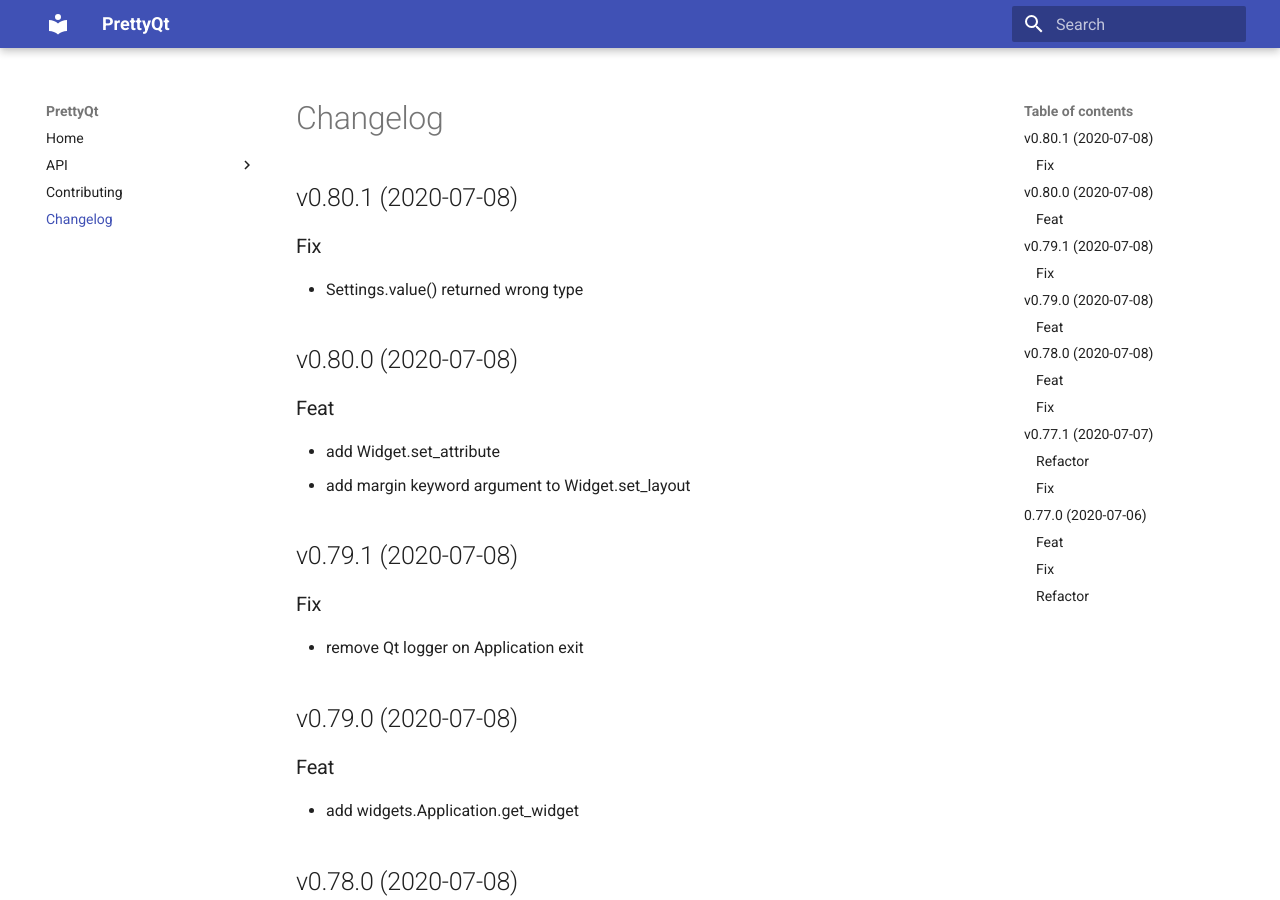
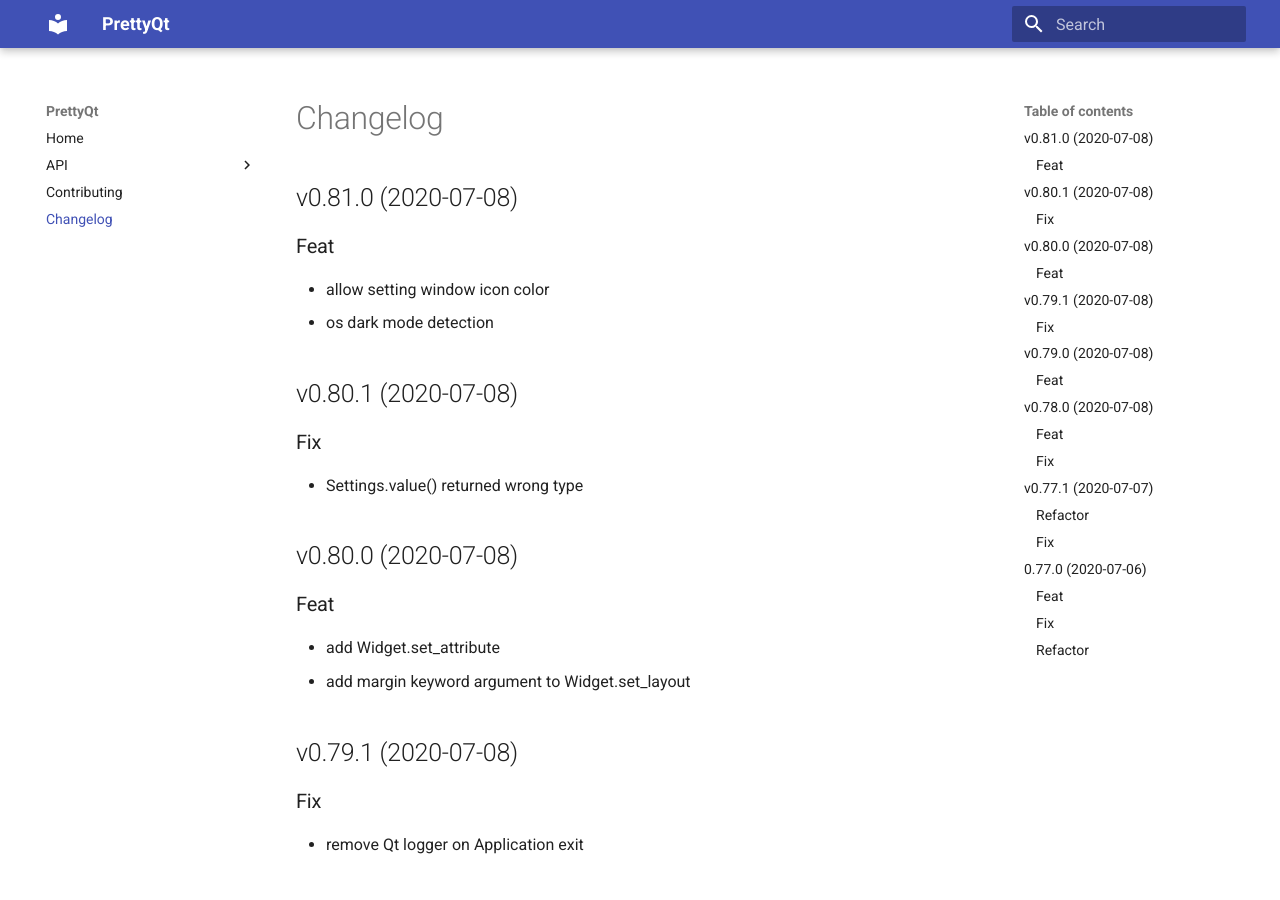
Before and after one commit to phil65/PrettyQt, an MkDocs documentation site: the page built from docs/changelog.md, in a window 1280 px wide and 900 px high. Built offline with MkDocs 1.6.1 and Material for MkDocs 9.7.7, drawn with Linux system fonts in a browser that asks for light colours.

Commit message:
bump: version 0.80.1 → 0.81.0

```diff
--- a/docs/changelog.md
+++ b/docs/changelog.md
@@ -1,3 +1,10 @@
+## v0.81.0 (2020-07-08)
+
+### Feat
+
+- allow setting window icon color
+- os dark mode detection
+
 ## v0.80.1 (2020-07-08)
 
 ### Fix
--- a/prettyqt/__init__.py
+++ b/prettyqt/__init__.py
@@ -4,7 +4,7 @@
 
 __author__ = """Philipp Temminghoff"""
 __email__ = "phil65@kodi.tv"
-__version__ = "0.80.1"
+__version__ = "0.81.0"
 
 
 __all__ = [
--- a/pyproject.toml
+++ b/pyproject.toml
@@ -1,6 +1,6 @@
 [tool.poetry]
 name = "PrettyQt"
-version = "0.80.1"
+version = "0.81.0"
 description = "A pythonic layer on top of qtpy"
 readme = 'docs/index.md'
 repository = "https://github.com/phil65/prettyqt"
@@ -123,7 +123,7 @@ exclude = '''
 '''
 [tool.commitizen]
 name = "cz_conventional_commits"
-version = "0.80.1"
+version = "0.81.0"
 tag_format = "v$version"
 version_files = [
     "prettyqt/__init__.py:__version__",
--- a/setup.cfg
+++ b/setup.cfg
@@ -1,5 +1,5 @@
 [bumpversion]
-current_version = 0.80.1
+current_version = 0.81.0
 commit = True
 tag = True
 
--- a/setup.py
+++ b/setup.py
@@ -40,6 +40,6 @@ setup(
     packages=find_packages(),
     test_suite="tests",
     url="https://github.com/phil65/prettyqt",
-    version="0.80.1",
+    version="0.81.0",
     zip_safe=False,
 )
```
Also changed, not shown: CHANGELOG.md (+7 -0 lines).
